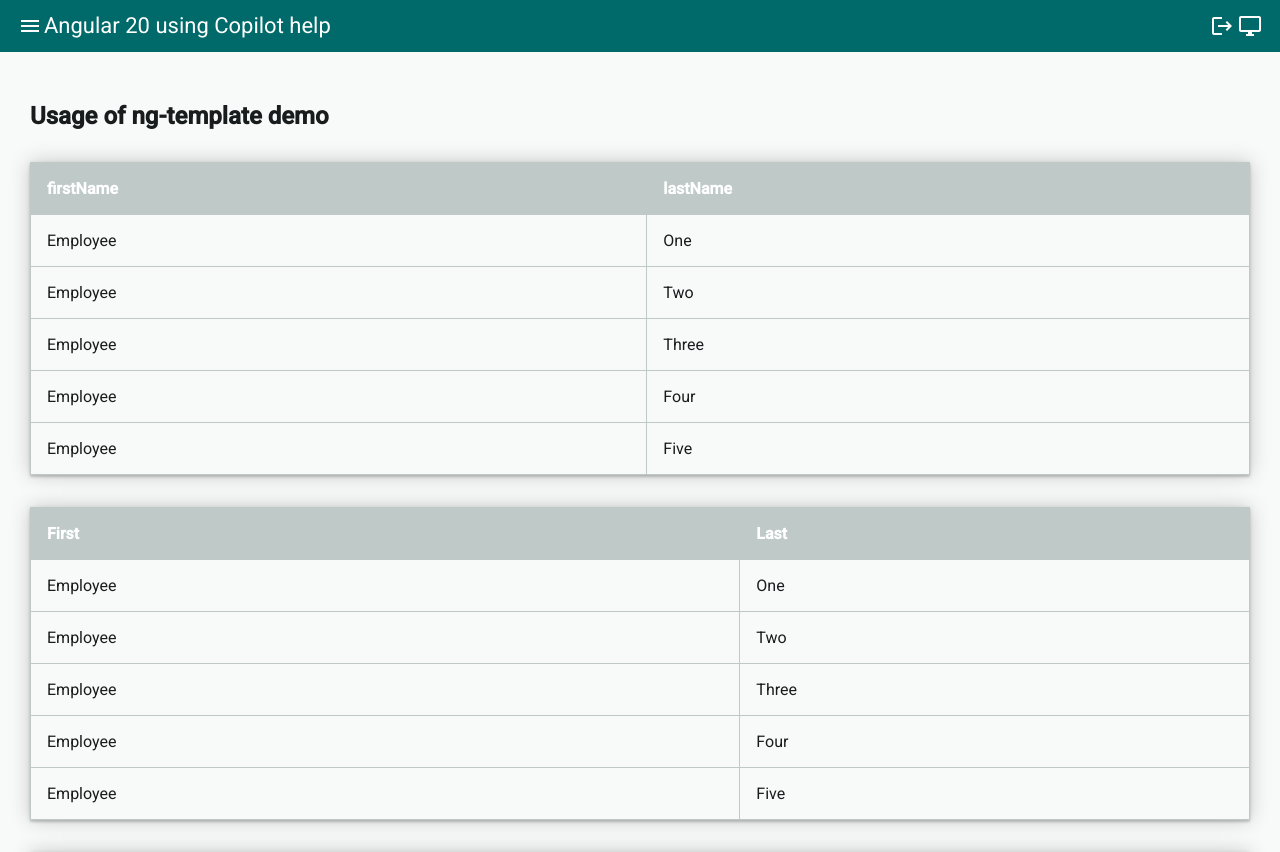
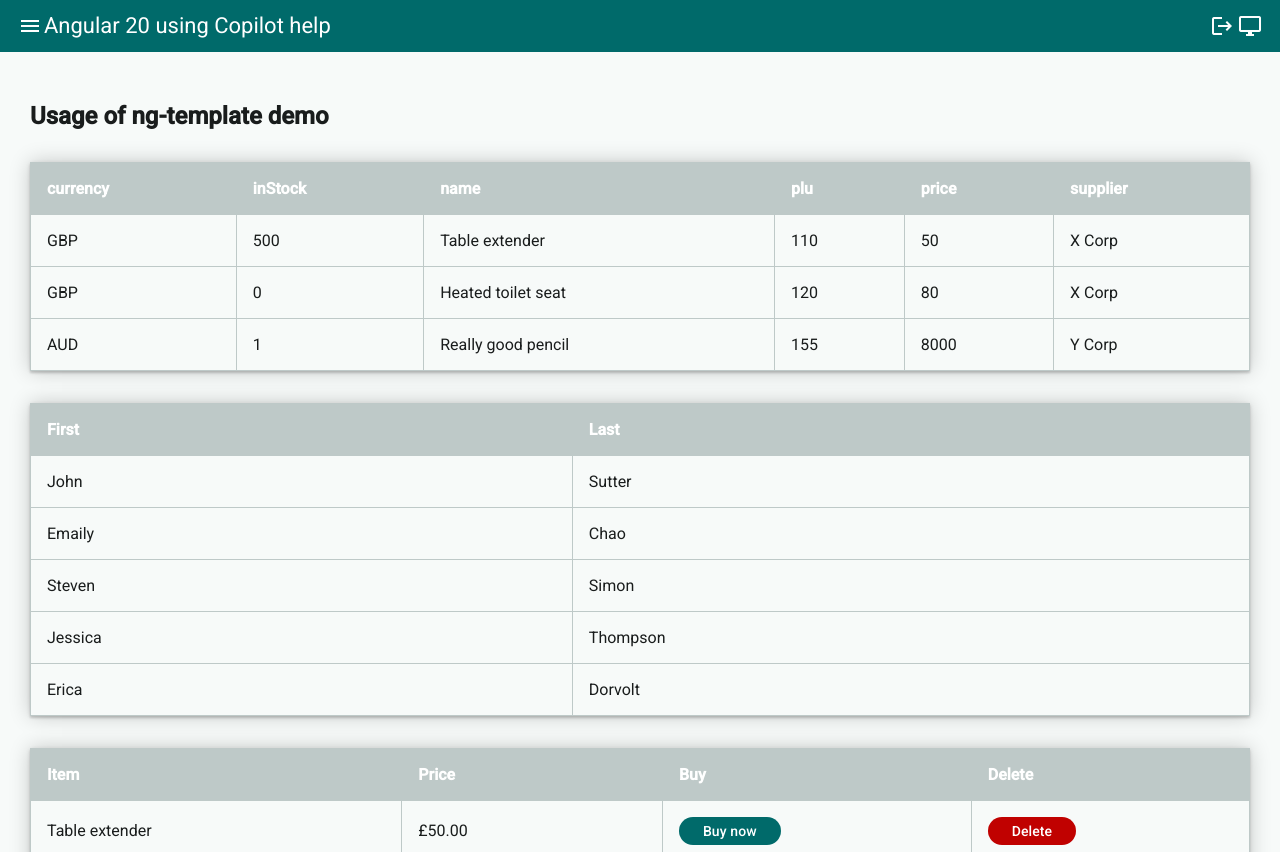
Before and after one commit to shib714/ng-vive-vscode, an Angular app: page /app-table in a window 1280 px wide. Built offline with nearby package versions, Linux system fonts and the light colour scheme.

Commit message:
converting the custom table to strongly typed generic component using custom directives, generics and ngTemplateContextGuard

```diff
--- a/src/app/components/ng-template/app-table/app-table.ts
+++ b/src/app/components/ng-template/app-table/app-table.ts
@@ -1,35 +1,36 @@
 import { CommonModule } from '@angular/common';
 import { Component } from '@angular/core';
-import { CustomTable } from '../custom-table/custom-table';
+import { CustomTable, TableHeaderTemplateDirective, TableRowTemplateDirective } from '../custom-table/custom-table';
 import { MatButtonModule } from '@angular/material/button';
 
 
 @Component({
+  standalone: true,
   selector: 'app-table',
-  imports: [CommonModule, CustomTable, MatButtonModule],
+  imports: [CommonModule, CustomTable, MatButtonModule, TableHeaderTemplateDirective, TableRowTemplateDirective],
   template: `
   <div class="app-content">
     <h2>Usage of ng-template demo</h2>
     <!-- No templates provided, will use default layout -->
-    <custom-table [data]="employees"></custom-table>
+     <custom-table [data]="inventory"></custom-table>
 
     <!-- Basic configured template -->
-    <custom-table [data]="employees">
-      <ng-template #headers>
+     <custom-table [data]="employees">
+      <ng-container *tableHeader>
         <th>First</th>
         <th>Last</th>
-      </ng-template>
+      </ng-container>
     </custom-table>
 
     <!-- Highly configured template with conditional elements -->
     <custom-table [data]="inventory">
-      <ng-template #headers>
+      <ng-container *tableHeader>
         <th>Item</th>
         <th>Price</th>
-        <th></th>
-        <th></th>
-      </ng-template>
-      <ng-template #rows let-row>
+        <th>Buy</th>
+        <th>Delete</th>
+      </ng-container>
+      <ng-container *tableRow="inventory; let row">
         <td>{{ row.name }}</td>
         <td>{{ row.price | currency: row.currency }}</td>
         <td>
@@ -42,7 +43,7 @@ import { MatButtonModule } from '@angular/material/button';
         <td>
           <button mat-flat-button class="warn">Delete</button>
         </td>
-      </ng-template>
+      </ng-container>
     </custom-table>
   </div>
   `,
@@ -52,14 +53,14 @@ import { MatButtonModule } from '@angular/material/button';
 
 export class AppTable {
   employees = [
-    { firstName: 'Employee', lastName: 'One' },
-    { firstName: 'Employee', lastName: 'Two' },
-    { firstName: 'Employee', lastName: 'Three' },
-    { firstName: 'Employee', lastName: 'Four' },
-    { firstName: 'Employee', lastName: 'Five' },
+    { firstName: 'John', lastName: 'Sutter' },
+    { firstName: 'Emaily', lastName: 'Chao' },
+    { firstName: 'Steven', lastName: 'Simon' },
+    { firstName: 'Jessica', lastName: 'Thompson' },
+    { firstName: 'Erica', lastName: 'Dorvolt' },
   ];
 
-  inventory = [
+  inventory:Inventory[] = [
     {
       plu: 110,
       supplier: 'X Corp',
@@ -90,3 +91,17 @@ export class AppTable {
     console.log('handle purchase for', plu);
   }
 }
+
+export interface Employee {
+  firstName: string;
+  lastName: string;
+}
+
+export interface Inventory {
+  plu: number;
+  supplier: string;
+  name: string;
+  inStock: number;
+  price : number;
+  currency: string;
+}
--- a/src/app/components/ng-template/custom-table/custom-table.ts
+++ b/src/app/components/ng-template/custom-table/custom-table.ts
@@ -1,5 +1,42 @@
 import { CommonModule } from "@angular/common";
-import { Component, ContentChild, Input, TemplateRef } from "@angular/core";
+import { Component, ContentChild, Directive, Input, TemplateRef } from "@angular/core";
+
+
+interface TableHeaderTemplateContext<TItem extends object> {
+  $implicit: TItem[];
+}
+
+@Directive({
+  selector: 'ng-template[tableHeader]'
+})
+export class TableHeaderTemplateDirective<TItem extends object>{
+  @Input('tableHeader') data!: TItem[] | '';
+
+ static ngTemplateContextGuard<TContextItem extends object>(
+    dir: TableHeaderTemplateDirective<TContextItem>,
+    ctx: unknown
+  ): ctx is TableHeaderTemplateContext<TContextItem> {
+    return true;
+  }
+}
+
+interface TableRowTemplateContext<TItem extends object> {
+  $implicit: TItem;
+}
+
+@Directive({
+  selector: 'ng-template[tableRow]'
+})
+export class TableRowTemplateDirective<TItem extends object>{
+  @Input('tableRow') data!: TItem[];
+
+  static ngTemplateContextGuard<TContextItem extends object>(
+    dir: TableRowTemplateDirective<TContextItem>,
+    ctx: unknown
+  ): ctx is TableRowTemplateContext<TContextItem> {
+    return true;
+  }
+}
 
 
 @Component({
@@ -9,10 +46,13 @@ import { Component, ContentChild, Input, TemplateRef } from "@angular/core";
     styleUrl: './custom-table.scss'
 
 })
-export class CustomTable {
+export class CustomTable <TItem extends object> {
 
-  @Input() data!: any[];
-  @ContentChild('headers') headers: TemplateRef<any> | undefined;
-  @ContentChild('rows') rows: TemplateRef<any> | undefined;
+  @Input() data!: TItem[];
+  // @ContentChild('headers') headers: TemplateRef<any> | undefined;
+  // @ContentChild('rows') rows: TemplateRef<any> | undefined;
+
+  @ContentChild(TableHeaderTemplateDirective, {read: TemplateRef}) headers?: TemplateRef<any>;
+  @ContentChild(TableRowTemplateDirective, {read: TemplateRef}) rows?: TemplateRef<any>;
 
 }
```
